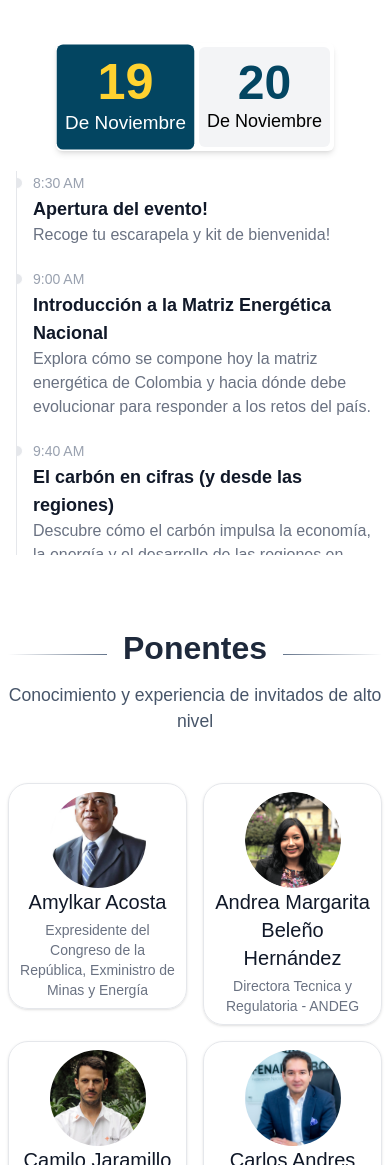
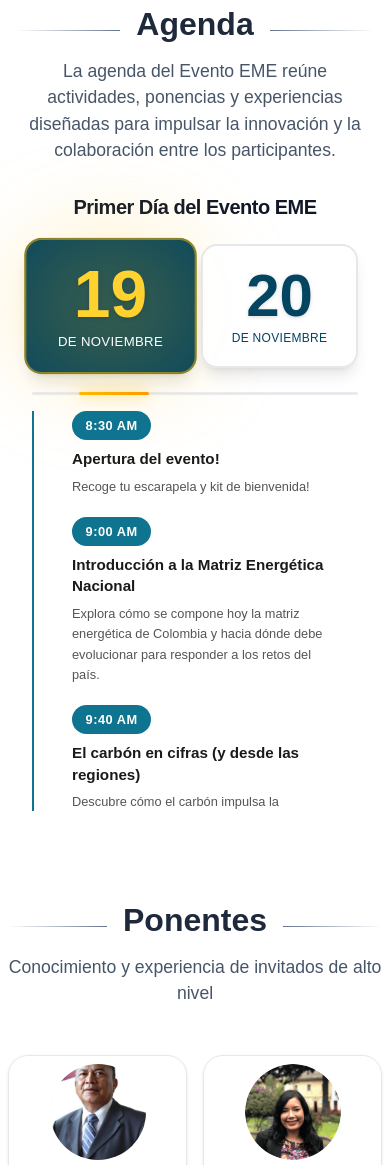
Before and after one commit to joferrer/eventoMineroEME, an Astro site: page / in a window 390 px wide. Shown: the part 2648-3813 px from the top of the page. Built offline with nearby package versions, Linux system fonts and the light colour scheme; Astro itself is replaced by a stand-in of ours; a web font is replaced by a local one.

Commit message:
add mejoras agenda

```diff
--- a/src/components/agenda/AgendaComponent.astro
+++ b/src/components/agenda/AgendaComponent.astro
@@ -2,11 +2,16 @@
 /**
  * Este componente agrupa los tabs y la timeline de la agenda. Ambos componentes crean HTMLElements que se comunican mediante atributos aria-selected. Por favor, no eliminar ni modificar dichos atributos sin antes revisar la lógica de comunicación entre ambos componentes.
  */
+import SliceTitulo from "../SliceTitulo.astro";
 import AgendaTabs from "./AgendaTabs.astro";
 import AgendaTimeline from "./AgendaTimeline.astro";
 ---
 
 <div>
-    <AgendaTabs />
-    <AgendaTimeline />
+  <SliceTitulo
+    title="Agenda"
+    subtitle="La agenda del Evento EME reúne actividades, ponencias y experiencias diseñadas para impulsar la innovación y la colaboración entre los participantes."
+  />
+  <AgendaTabs />
+  <AgendaTimeline />
 </div>
--- a/src/components/agenda/AgendaTabs.astro
+++ b/src/components/agenda/AgendaTabs.astro
@@ -1,57 +1,122 @@
-<div id="agenda-tab" class="flex justify-center mt-10" >
-    <ul class="flex gap-2 shadow-md rounded-md overflow-hidden p-1">
-        <li>
+<section
+  id="agenda-tab"
+  class="relative w-full max-w-5xl mx-auto mt-8 md:mt-16 px-4"
+>
+  <div id="titulo-dia" class="text-center select-none mb-6 md:mb-8">
+    <h3
+      class="text-xl md:text-2xl lg:text-3xl font-extrabold text-gray-900 dark:text-white tracking-tight leading-tight px-4"
+    >
+      Primer Día del Evento EME
+    </h3>
+  </div>
+
+  <div class="flex items-center justify-center gap-3 md:gap-6 relative">
+    <!-- Botón Izquierdo -->
     <button
+      data-day="1"
       aria-selected="true"
-                class:list={[
-                    "group px-2 py-3 bg-gray-100 flex flex-col items-center rounded-md cursor-pointer transition-all duration-300",
-                    "hover:bg-[#034561] hover:text-white",
-                    "aria-selected:bg-[#034561] aria-selected:text-white aria-selected:scale-105",
-                ]}
+      class="day-button group relative flex flex-col items-center text-center flex-1 max-w-[180px] md:max-w-[200px] px-4 md:px-6 py-5 md:py-6 rounded-2xl transition-all duration-500 cursor-pointer hover:scale-105 active:scale-95 bg-white/90 dark:bg-gray-100 hover:bg-[#034561] aria-selected:bg-[#034561] aria-selected:scale-110 border-2 border-gray-200 dark:border-transparent hover:border-amber-400/50 aria-selected:border-amber-400/50 shadow-lg hover:shadow-xl"
+    >
+      <!-- Halo energético -->
+      <div
+        class="absolute -inset-3 rounded-full bg-amber-400/20 blur-2xl opacity-0 group-aria-selected:opacity-100 transition-opacity duration-700"
+      >
+      </div>
+
+      <span
+        class="relative text-6xl md:text-7xl font-extrabold text-[#034561] group-hover:text-amber-300 group-aria-selected:text-amber-300 transition-all duration-300 drop-shadow-sm"
+        >19</span
       >
       <span
-                    class:list={[
-                        "text-5xl font-bold text-[#034561]",
-                        "group-hover:text-amber-300",
-                        "group-aria-selected:text-amber-300 "
-                    ]}>19</span
+        class="relative text-xs md:text-sm text-[#034561] group-hover:text-white group-aria-selected:text-white mt-1 md:mt-2 uppercase tracking-wide font-medium"
+        >De Noviembre</span
       >
-                <span class="text-lg">De Noviembre</span>
     </button>
-        </li>
-        <li>
+
+    <!-- Botón Derecho -->
     <button
-                class:list={[
-                    "group px-2 py-3 bg-gray-100 flex flex-col items-center rounded-md cursor-pointer transition-all duration-300",
-                    "hover:bg-[#034561] hover:text-white",
-                    "aria-selected:bg-[#034561] aria-selected:text-white aria-selected:scale-105",
-                ]}
+      data-day="2"
+      aria-selected="false"
+      class="day-button group relative flex flex-col items-center text-center flex-1 max-w-[180px] md:max-w-[200px] px-4 md:px-6 py-5 md:py-6 rounded-2xl transition-all duration-500 cursor-pointer hover:scale-105 active:scale-95 bg-white/90 dark:bg-gray-100 hover:bg-[#034561] aria-selected:bg-[#034561] aria-selected:scale-110 border-2 border-gray-200 dark:border-transparent hover:border-amber-400/50 aria-selected:border-amber-400/50 shadow-lg hover:shadow-xl"
+    >
+      <!-- Halo energético -->
+      <div
+        class="absolute -inset-3 rounded-full bg-amber-400/10 blur-2xl opacity-0 group-aria-selected:opacity-100 transition-opacity duration-700"
+      >
+      </div>
+
+      <span
+        class="relative text-6xl md:text-7xl font-extrabold text-[#034561] group-hover:text-amber-300 group-aria-selected:text-amber-300 transition-all duration-300 drop-shadow-sm"
+        >20</span
       >
       <span
-                    class:list={[
-                        "text-5xl font-bold text-[#034561]",
-                        "group-hover:text-amber-300",
-                        "group-aria-selected:text-amber-300 "
-                    ]}>20</span
+        class="relative text-xs md:text-sm text-[#034561] group-hover:text-white group-aria-selected:text-white mt-1 md:mt-2 uppercase tracking-wide font-medium"
+        >De Noviembre</span
       >
-                <span class="text-lg">De Noviembre</span>
     </button>
-        </li>
-    </ul>
   </div>
 
+  <!-- Indicador animado inferior -->
+  <div class="relative w-full max-w-[400px] mx-auto h-[3px] mt-6 md:mt-8">
+    <div
+      class="absolute inset-0 bg-gray-300/50 dark:bg-gray-100/20 rounded-full"
+    >
+    </div>
+    <div
+      id="indicador"
+      class="absolute top-0 left-[calc(25%-35px)] h-full w-[70px] bg-gradient-to-r from-amber-400 to-amber-500 rounded-full transition-all duration-700 ease-out shadow-[0_0_15px_#fbbf24]"
+    >
+    </div>
+  </div>
+</section>
+
 <script>
+  const buttons = document.querySelectorAll<HTMLButtonElement>(".day-button");
+  const indicador = document.getElementById("indicador");
+  const titulo = document.getElementById("titulo-dia");
 
-    const buttons = document.querySelectorAll('button');
+  const dayTitles = {
+    1: "Primer Día del Evento EME",
+    2: "Segundo Día del Evento EME",
+  };
 
-  buttons.forEach(btn => {
-    btn.addEventListener('click', () => {
-      // 1️⃣ Desmarcar todos
-      buttons.forEach(b => b.setAttribute('aria-selected', 'false'));
-      // 2️⃣ Marcar el clicado
-      btn.setAttribute('aria-selected', 'true');
+  const indicatorPositions = {
+    1: "calc(25% - 35px)",
+    2: "calc(75% - 35px)",
+  };
 
+  buttons.forEach((btn) => {
+    btn.addEventListener("click", () => {
+      const day = btn.dataset.day as "1" | "2";
 
+      // Desactivar todos los botones
+      buttons.forEach((b) => b.setAttribute("aria-selected", "false"));
+
+      // Activar el botón actual
+      btn.setAttribute("aria-selected", "true");
+
+      // Mover el indicador
+      if (indicador) {
+        indicador.style.left = indicatorPositions[day];
+      }
+
+      // Actualizar título con animación suave
+      if (titulo) {
+        titulo.style.opacity = "0";
+        titulo.style.transform = "translateY(-10px)";
+
+        setTimeout(() => {
+          titulo.innerHTML = `<h3 class="text-xl md:text-2xl lg:text-3xl font-extrabold text-gray-900 dark:text-white tracking-tight leading-tight px-4">${dayTitles[day]}</h3>`;
+          titulo.style.opacity = "1";
+          titulo.style.transform = "translateY(0)";
+        }, 200);
+      }
     });
   });
+
+  // Aplicar transiciones al título
+  if (titulo) {
+    titulo.style.transition =
+      "opacity 300ms ease-out, transform 300ms ease-out";
+  }
 </script>
--- a/src/components/agenda/AgendaTimeline.astro
+++ b/src/components/agenda/AgendaTimeline.astro
@@ -31,7 +31,8 @@ const eventosDia1: Evento[] = [
   },
   {
     hora: "11:00 AM",
-        titulo: "Minería como posibilitador del crecimiento del PIB en Colombia (y desde las regiones)",
+    titulo:
+      "Minería como posibilitador del crecimiento del PIB en Colombia (y desde las regiones)",
     descripcion:
       "Conoce cómo la minería regional impulsa empleo, inversión y crecimiento, y las condiciones que pueden potenciar su desarrollo en territorios como Norte de Santander.",
   },
@@ -42,10 +43,9 @@ const eventosDia1: Evento[] = [
       "Descubre el nuevo rostro del carbón: innovación, ciencia y tecnología que transforman este recurso en valor agregado, abriendo mercados y oportunidades para un futuro más sostenible.",
   },
   {
-        hora: "11:40 PM",
+    hora: "11:40 AM",
     titulo: "RECORRIDO POR EME 2025: Circuito de Networking y Experiencias",
-        descripcion:
-            "",
+    descripcion: "",
   },
   {
     hora: "2:30 PM",
@@ -62,68 +62,75 @@ const eventosDia1: Evento[] = [
   {
     hora: "3:50 PM",
     titulo: "Abastecimiento y proyectos priorizados",
-        descripcion:
-            "",
+    descripcion: "",
   },
 ];
 
 const eventosDia2: Evento[] = [
   {
-        hora: "8:30 AM",
-        titulo: "Desayuno de networking",
+    hora: "8:00 AM",
+    titulo: "Minería Estratégica para la Competitividad",
     descripcion:
-            "Conecta con otros profesionales del sector mientras disfrutas de un desayuno.",
+      "Descubre la visión técnica y prospectiva que posiciona al carbón y la minería como pilares clave de la competitividad nacional. ¡Inspira tu estrategia empresarial!",
+  },
+  {
+    hora: "8:20 AM",
+    titulo: "La energía que necesita nuestra industria",
+    descripcion:
+      "Analiza la demanda y el consumo futuro de las industrias de Norte de Santander. Identifica la dependencia de fósiles y las oportunidades de transformación energética.",
   },
   {
     hora: "9:00 AM",
-        titulo: "Taller práctico: Innovaciones tecnológicas",
+    titulo: "Infraestructura para la competitividad minero energética",
     descripcion:
-            "Participa en un taller interactivo sobre las últimas tecnologías aplicadas a la minería y energía.",
+      "Puertos, vías y conexión: La hoja de ruta logística para que el carbón colombiano conquiste nuevos mercados.",
   },
   {
-        hora: "10:30 AM",
-        titulo: "Cierre y conclusiones",
-        descripcion: "Resumen de los puntos clave del evento y próximos pasos.",
+    hora: "10:00 AM",
+    titulo: "Minería de tierras raras (Enfoque Académico)",
+    descripcion: "",
+  },
+  {
+    hora: "11:00 AM",
+    titulo:
+      "Energías Renovables: una apuesta de Colombia a la transición Energética Justa",
+    descripcion: "",
+  },
+  {
+    hora: "11:30 AM",
+    titulo: "Conferencia de clausura",
+    descripcion:
+      "Defiende, gestiona y comunica el valor del carbón. Una conferencia para posicionarlo en la transición energética, desde la seguridad actual hasta las oportunidades del mañana.",
   },
 ];
 ---
 
 <div id="agenda-timeline">
-    <div aria-selected="true" class:list={["hidden aria-selected:block"]}>
-        <ol class="mt-5 relative border-s border-gray-200 dark:border-gray-700 max-h-96 overflow-y-auto">
+  <div aria-selected="true" class="timeline-day">
+    <ol class="timeline-list">
       {
         eventosDia1.map((evento) => (
-                    <li class="mb-5 ms-4">
-                        <div class="absolute w-3 h-3 bg-gray-200 rounded-full mt-1.5 -start-1.5 border border-white dark:border-gray-900 dark:bg-gray-700"></div>
-                        <time class="mb-1 text-sm font-normal leading-none text-gray-400 dark:text-gray-500">
-                            {evento.hora}
-                        </time>
-                        <h3 class="text-lg font-semibold text-gray-900 dark:text-white">
-                            {evento.titulo}
-                        </h3>
-                        <p class="mb-4 text-base font-normal text-gray-500 dark:text-gray-400">
-                            {evento.descripcion}
-                        </p>
+          <li class="timeline-item">
+            <div class="evento-time">{evento.hora}</div>
+            <h3 class="evento-titulo">{evento.titulo}</h3>
+            {evento.descripcion && (
+              <p class="evento-descripcion">{evento.descripcion}</p>
+            )}
           </li>
         ))
       }
     </ol>
   </div>
-    <div class:list={["hidden aria-selected:block"]}>
-        <ol class="mt-5 relative border-s border-gray-200 dark:border-gray-700">
+  <div class="timeline-day">
+    <ol class="timeline-list">
       {
         eventosDia2.map((evento) => (
-                    <li class="mb-5 ms-4">
-                        <div class="absolute w-3 h-3 bg-gray-200 rounded-full mt-1.5 -start-1.5 border border-white dark:border-gray-900 dark:bg-gray-700"></div>
-                        <time class="mb-1 text-sm font-normal leading-none text-gray-400 dark:text-gray-500">
-                            {evento.hora}
-                        </time>
-                        <h3 class="text-lg font-semibold text-gray-900 dark:text-white">
-                            {evento.titulo}
-                        </h3>
-                        <p class="mb-4 text-base font-normal text-gray-500 dark:text-gray-400">
-                            {evento.descripcion}
-                        </p>
+          <li class="timeline-item">
+            <div class="evento-time">{evento.hora}</div>
+            <h3 class="evento-titulo">{evento.titulo}</h3>
+            {evento.descripcion && (
+              <p class="evento-descripcion">{evento.descripcion}</p>
+            )}
           </li>
         ))
       }
@@ -131,12 +138,184 @@ const eventosDia2: Evento[] = [
   </div>
 </div>
 
+<style>
+  #agenda-timeline {
+    padding: 1rem;
+    max-width: 1400px;
+    margin: 0 auto;
+  }
+
+  .timeline-day {
+    display: none;
+  }
+
+  .timeline-day[aria-selected="true"] {
+    display: block;
+    animation: fadeIn 0.3s ease;
+  }
+
+  @keyframes fadeIn {
+    from {
+      opacity: 0;
+      transform: translateY(5px);
+    }
+    to {
+      opacity: 1;
+      transform: translateY(0);
+    }
+  }
+
+  .timeline-list {
+    list-style: none;
+    padding-left: 2rem;
+    max-height: 550px;
+    overflow-y: auto;
+    padding-right: 1rem;
+    margin: 0;
+    background-image: linear-gradient(
+      var(--color-primary),
+      var(--color-primary)
+    );
+    background-size: 2px 100%;
+    background-repeat: no-repeat;
+    background-position: 0 0;
+  }
+
+  .timeline-item {
+    position: relative;
+    margin-bottom: 1.5rem;
+    padding-left: 1.5rem;
+    cursor: pointer;
+    transition: all 0.3s ease;
+  }
+
+  .timeline-item:hover {
+    transform: translateX(5px);
+  }
+
+  .timeline-item::before {
+    content: "";
+    position: absolute;
+    left: -2.35rem;
+    top: 0.25rem;
+    width: 12px;
+    height: 12px;
+    background: var(--color-dot-bg);
+    border: 2px solid var(--color-primary);
+    border-radius: 50%;
+    z-index: 1;
+    transition: all 0.3s ease;
+  }
+
+  .timeline-item:hover::before {
+    background: var(--color-primary);
+    box-shadow: 0 0 0 4px var(--color-primary-light);
+  }
+
+  .evento-time {
+    display: inline-block;
+    padding: 0.3rem 0.85rem;
+    background: var(--color-primary);
+    color: #fff;
+    border-radius: 15px;
+    font-size: 0.8rem;
+    font-weight: 700;
+    margin-bottom: 0.5rem;
+    text-transform: uppercase;
+    letter-spacing: 0.5px;
+  }
+
+  .evento-titulo {
+    font-size: 1.05rem;
+    font-weight: 700;
+    color: var(--color-text);
+    margin-bottom: 0.45rem;
+    line-height: 1.4;
+  }
+
+  .evento-descripcion {
+    color: var(--color-text-muted);
+    line-height: 1.6;
+    font-size: 0.925rem;
+    margin-bottom: 0;
+  }
+
+  .timeline-list::-webkit-scrollbar {
+    width: 6px;
+  }
+
+  .timeline-list::-webkit-scrollbar-track {
+    background: var(--color-scrollbar-track);
+    border-radius: 10px;
+  }
+
+  .timeline-list::-webkit-scrollbar-thumb {
+    background: var(--color-primary);
+    border-radius: 10px;
+  }
+
+  .timeline-list::-webkit-scrollbar-thumb:hover {
+    background: var(--color-primary-hover);
+  }
+
+  @media (max-width: 640px) {
+    #agenda-timeline {
+      padding: 1rem;
+    }
+
+    .timeline-list {
+      max-height: 400px;
+      padding-left: 1.5rem;
+    }
+
+    .timeline-item {
+      padding-left: 1rem;
+      margin-bottom: 1.25rem;
+    }
+
+    .evento-titulo {
+      font-size: 0.95rem;
+    }
+
+    .evento-descripcion {
+      font-size: 0.8rem;
+    }
+  }
+
+  /* 🎨 Tema claro por defecto */
+  :root {
+    --color-primary: #0e7490;
+    --color-primary-hover: #155e75;
+    --color-primary-light: rgba(14, 116, 144, 0.3);
+    --color-bg: #ffffff;
+    --color-text: #1a1a1a;
+    --color-text-muted: #555555;
+    --color-dot-bg: #ffffff;
+    --color-scrollbar-track: #f0f0f0;
+  }
+
+  /* 🌙 Tema oscuro */
+  @media (prefers-color-scheme: dark) {
+    :root {
+      --color-bg: #1a1a1a;
+      --color-text: #ffffff;
+      --color-text-muted: #b0b0b0;
+      --color-dot-bg: #1a1a1a;
+      --color-scrollbar-track: #2a2a2a;
+    }
+  }
+
+  body {
+    background: var(--color-bg);
+    color: var(--color-text);
+  }
+</style>
+
 <script>
   const agendaTab = document.getElementById("agenda-tab");
   const agendaButtons = agendaTab?.querySelectorAll("button");
   const agendaTimeline = document.getElementById("agenda-timeline");
   const agendaTimelineItems = agendaTimeline?.querySelectorAll(":scope > div");
-    console.log(agendaTimelineItems?.length);
   let fechaSeleccionada = 0;
 
   agendaButtons?.forEach((btn, index) => {
--- a/src/components/slice/Agenda.astro
+++ b/src/components/slice/Agenda.astro
@@ -4,7 +4,7 @@ import AgendaComponent from "../agenda/AgendaComponent.astro";
 ---
 
 <section class="dark:bg-[#0f0f1a] py-10">
-    <div class="container mx-auto px-4 max-w-3xl">
+    <div class="container mx-auto px-4 max-w-4xl">
        <AgendaComponent />
     </div>
 </section>
```
Lines whose indentation alone changed are shown as unchanged.
